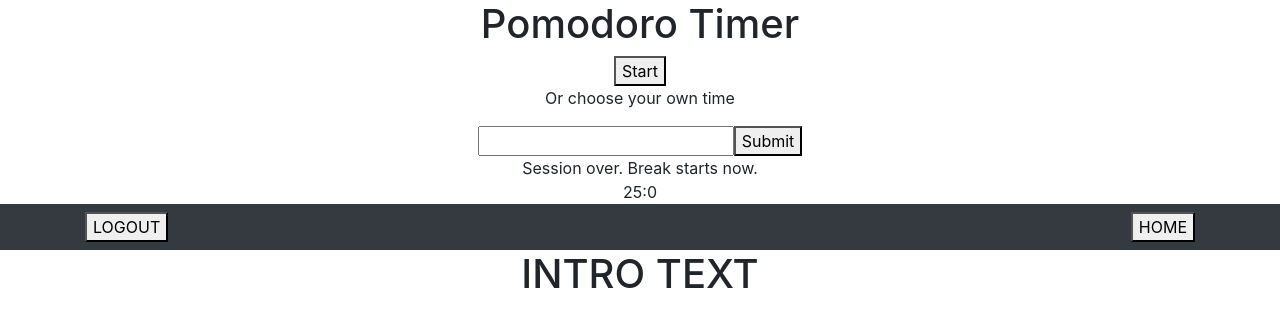
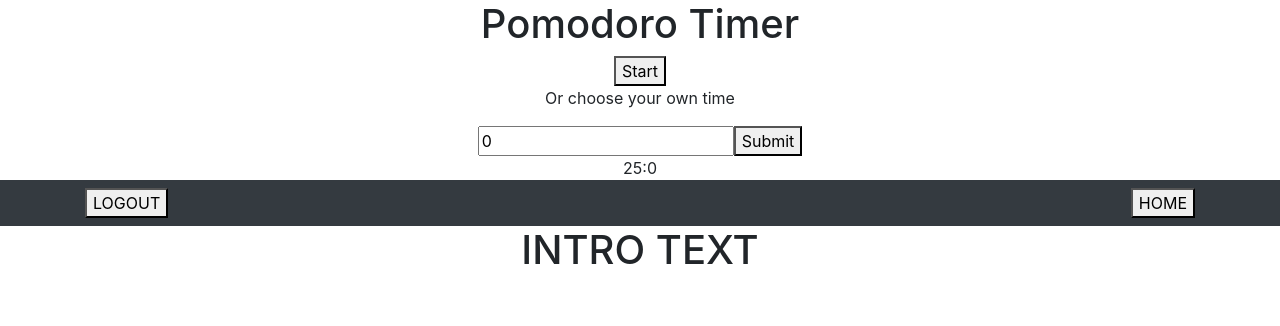
Before and after one commit to GabrielWarner/study-desk-frontend, a React (Create React App) app: page / in a window 1280 px wide. Shown: the top 326 px of the page. Built offline with nearby package versions, Linux system fonts and the light colour scheme.

Commit message:
user can now set timer

```diff
--- a/src/components/Pomodoro/index.js
+++ b/src/components/Pomodoro/index.js
@@ -1,7 +1,9 @@
 import React, {useState, useEffect} from 'react'
 
 export default function Pomodoro() {
+    const [minuteInput, setMinuteInput] = useState(0)
     const [minutes, setMinutes] = useState(25)
+
     const [seconds, setSeconds] = useState(0)
     const [displayMessage, setDisplayMessage] = useState(false)
     const [startButton, setStartButton] = useState(false)
@@ -13,10 +15,18 @@ export default function Pomodoro() {
 
     const setTimer = (e) => {
         e.preventDefault()
-        console.log(e.target.value)
-        setMinutes(parseInt(e.target.value))
+        setMinutes(parseInt(minuteInput))
+        setMinuteInput(0)
         startToggle()
     }
+
+    const handleInputChange = (e) => {
+        // Getting the value and name of the input which triggered the change
+
+
+        // Ternary statement that will call either setFirstName or setLastName based on what field the user is typing in
+        return setMinuteInput(e.target.value)
+      };
 
     useEffect(() => {
         if(startButton){
@@ -45,7 +55,7 @@ export default function Pomodoro() {
         }else{
             setSeconds(0)
             setMinutes(25)
-            setDisplayMessage(!displayMessage)
+
             return
         }
     }, [seconds, startButton])
@@ -59,7 +69,7 @@ export default function Pomodoro() {
         <button onClick={()=>{startToggle()}}>Start</button>
         <p>Or choose your own time</p>
         <form onSubmit={(e)=>{setTimer(e)}}>
-            <input type="text" name='value'></input>
+            <input value={minuteInput} onChange={handleInputChange} type="text" name='value'></input>
             <button>Submit</button>
         </form>
         <div className='message'>
```
